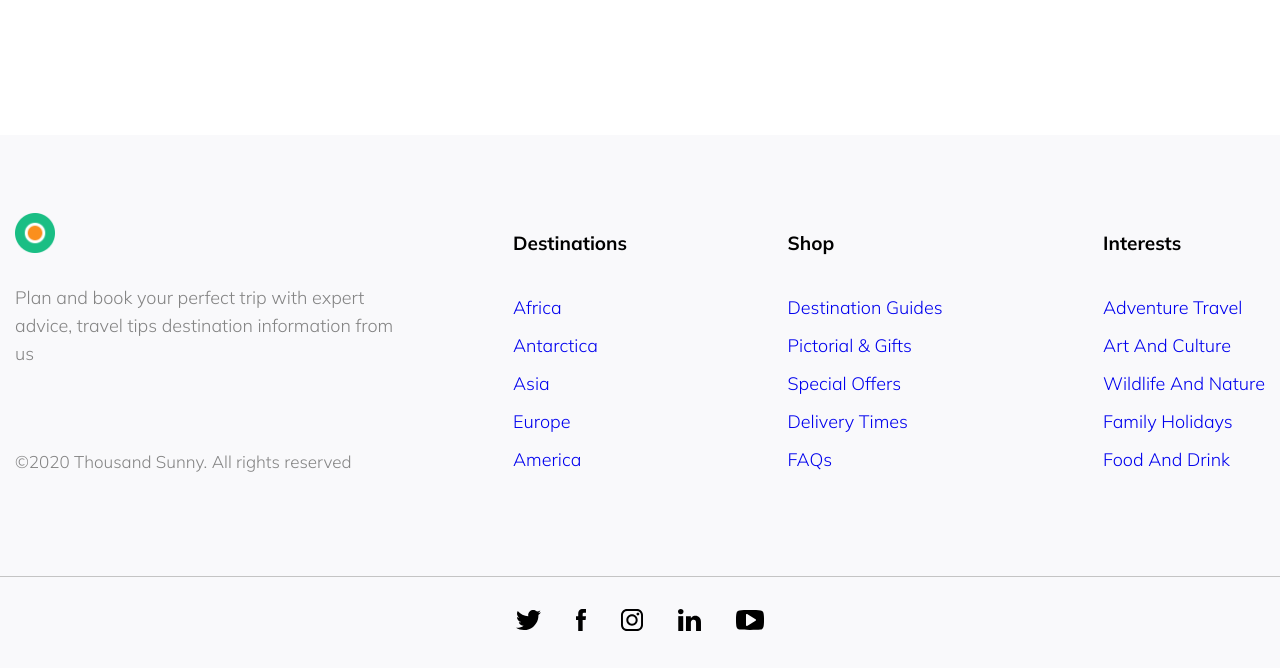
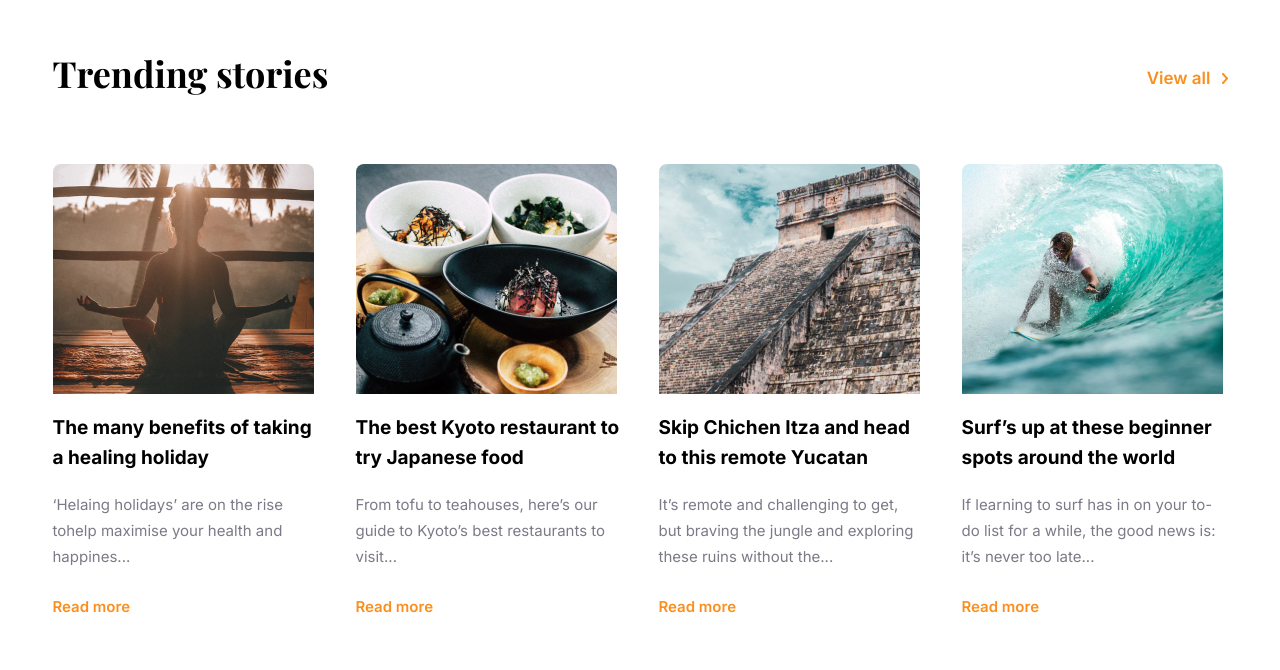
Before and after one commit to ZiMa7/Tour-and-Trevel-git, a plain HTML site: page index.html in a window 1280 px wide. Shown: the part 4585-5255 px from the top of the page. Drawn offline with nearby package versions, Linux system fonts and the light colour scheme.

Commit message:
adding a stories block and styling it

```diff
--- a/css/style.css
+++ b/css/style.css
@@ -569,6 +569,52 @@ img{
     top: -21px;
     z-index: -2;
 }
+/* Начало блока stories*/
+.stories{
+    max-width: 1175px;
+    padding: 0 15px;
+    margin: 183px auto 0 auto;
+}
+.stories__inner{
+    display: flex;
+    justify-content: space-between;
+    margin-bottom: 56px;
+}
+.stories__variant{
+    display: flex;
+    justify-content: space-between;
+}
+.stories__img {
+    width: 261px;
+    height: 230px;
+    overflow: hidden;
+    border-radius: 8px 8px 0 0;
+}
+.stories__description{
+    max-width: 266px;
+}
+.stories__description h3{
+    font-family: 'Inter';
+    font-weight: bold;
+    font-size: 19px;
+    line-height: 30px;
+}
+.stories__description p{
+    font-family: 'Inter';
+    font-weight: normal;
+    font-size: 15px;
+    line-height: 26px;
+    color: #7D7987;
+    margin-bottom: 23px;
+}
+.stories__description a{
+    font-family: 'Inter';
+    font-weight: 600;
+    font-size: 15px;
+    line-height: 28px;
+    color: #FB8F1D;
+    text-decoration: none;
+}
 /* Начало блока footer*/
 footer{
     background-color:#F9F9FB;
--- a/index.html
+++ b/index.html
@@ -216,6 +216,54 @@
             </div>
         </div>
     </section>
+    <section class="stories">
+        <div class="stories__inner">
+            <h2 class="stories__title">Trending stories</h2>
+            <a href="#" class="stories__link">View all</a>
+        </div>
+        <section class="stories__variant">
+            <div class="stories__info">
+                <div class="stories__img">
+                    <img src="./img/image-12.png" alt="" >
+                </div>
+                <div class="stories__description">
+                    <h3>The many benefits of  taking a healing holiday</h3>
+                    <p>‘Helaing holidays’ are on the rise tohelp maximise your health and happines...</p>
+                    <a href="#">Read more</a>
+                </div>
+            </div>
+            <div class="stories__info">
+                <div class="stories__img">
+                    <img src="./img/image-13.png" alt="">
+                </div>
+                <div class="stories__description">
+                    <h3>The best Kyoto restaurant to try Japanese food</h3>
+                    <p>From tofu to teahouses, here’s our guide to Kyoto’s best restaurants to visit...</p>
+                    <a href="#">Read more</a>
+                </div>
+            </div>
+            <div class="stories__info">
+                <div class="stories__img">
+                    <img src="./img/image-14.png" alt="">
+                </div>
+                <div class="stories__description">
+                    <h3>Skip Chichen Itza and head to this remote Yucatan</h3>
+                    <p>It’s remote and challenging to get, but braving the jungle and exploring these ruins without the...</p>
+                    <a href="#">Read more</a>
+                </div>
+            </div>
+            <div class="stories__info">
+                <div class="stories__img">
+                    <img src="./img/image-15.png" alt="">
+                </div>
+                <div class="stories__description">
+                    <h3>Surf’s up at these beginner spots around the world</h3>
+                    <p>If learning to surf has in on your to-do list for a while, the good news is: it’s never too late...</p>
+                    <a href="#">Read more</a>
+                </div>
+            </div>
+        </section>
+    </section>
     <footer>
         <div class="footer__margin">
             <div class="description">
```
Also changed, not shown: img/image-12.png (added), img/image-13.png (added), img/image-14.png (added), img/image-15.png (added).
